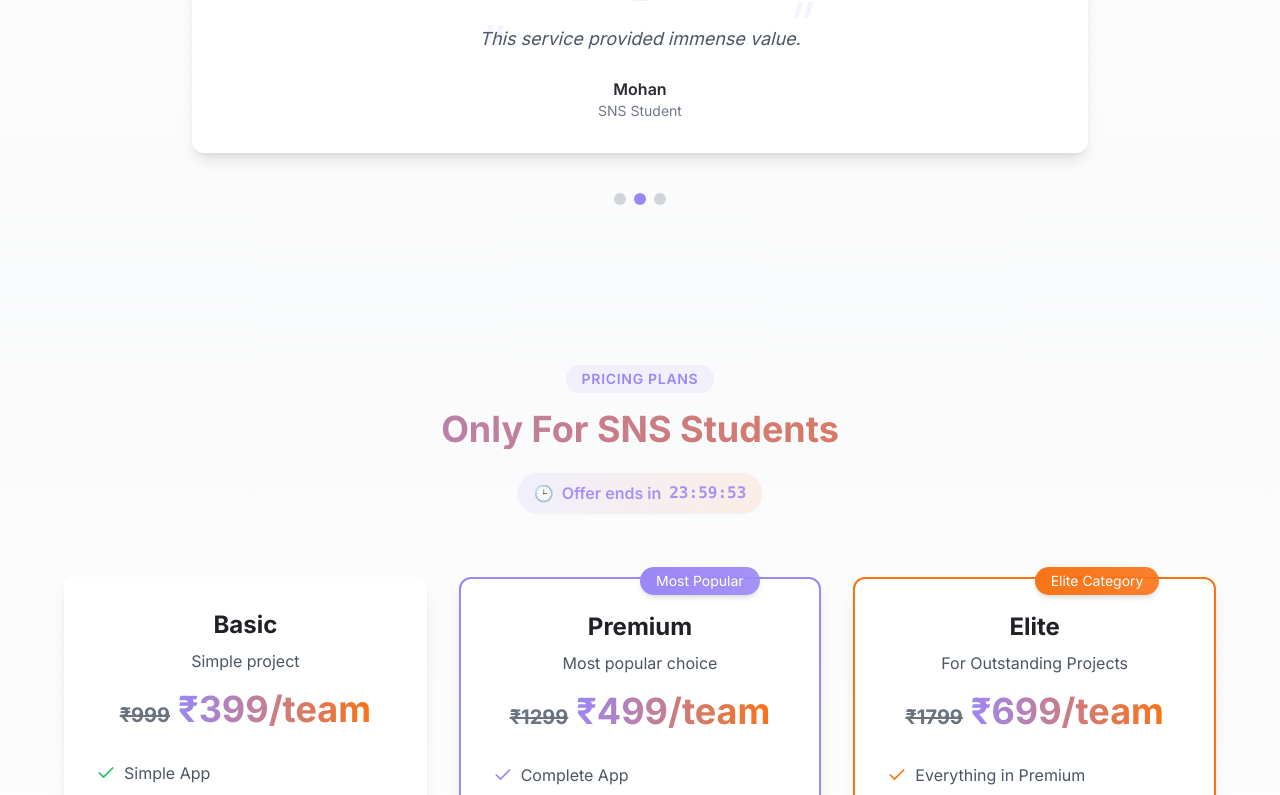
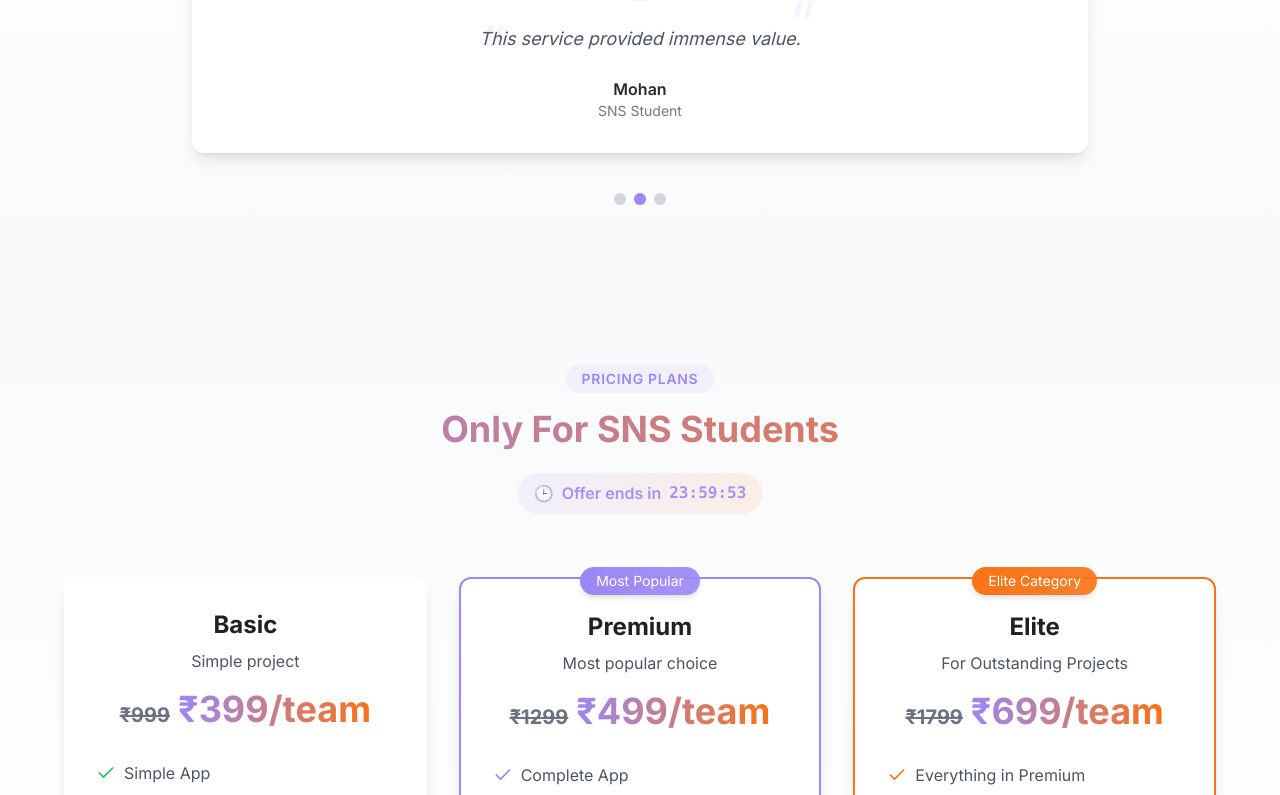
Before and after one commit to Bharanikumar00/sns-project-hub, a React (Vite) app: page / in a window 1280 px wide. Shown: the part 1675-2470 px from the top of the page. Built offline with nearby package versions, Linux system fonts and the light colour scheme.

Commit message:
Update PricingSection.tsx

```diff
--- a/src/components/PricingSection.tsx
+++ b/src/components/PricingSection.tsx
@@ -1,4 +1,3 @@
-
 import { Check } from "lucide-react";
 import { useState, useEffect } from "react";
 import { motion } from "framer-motion";
@@ -122,32 +121,25 @@ const PricingSection = () => {
                 y: -10,
                 boxShadow: '0 25px 50px -12px rgba(0, 0, 0, 0.25)'
               }}
-              className={`bg-white rounded-xl shadow-lg p-8 relative ${
-                index === 1 ? "border-2 border-autumn-purple md:transform md:scale-105" :
+              className={`bg-white rounded-xl shadow-lg p-8 relative ${index === 1 ? "border-2 border-autumn-purple md:transform md:scale-105" :
                 index === 2 ? "border-2 border-autumn-orange md:transform md:scale-105" :
-                "hover:border-2 hover:border-gray-200"
-              }`}
+                  "hover:border-2 hover:border-gray-200"
+                }`}
             >
-              {index === 1 && (
+              {/* Centering Labels - Key Change #1 */}
+              { (index === 1 || index === 2) && (
+                <div className="absolute -top-3 left-0 w-full flex justify-center">
                 <motion.span
                   initial={{ opacity: 0, scale: 0.8 }}
                   animate={{ opacity: 1, scale: 1 }}
                   transition={{ delay: 0.5, duration: 0.3 }}
-                  className="bg-gradient-to-r from-autumn-purple to-autumn-purple/90 text-white px-4 py-1 rounded-full text-sm absolute -top-3 left-1/2 transform -translate-x-1/2 shadow-md whitespace-nowrap"
+                  className={`bg-gradient-to-r  text-white px-4 py-1 rounded-full text-sm  shadow-md whitespace-nowrap ${index === 1 ? "from-autumn-purple to-autumn-purple/90" : "from-autumn-orange to-autumn-orange/90"}`}
                 >
-                  Most Popular
+                  {index === 1 ? "Most Popular" : "Elite Category"}
                 </motion.span>
+                </div>
               )}
-              {index === 2 && (
-                <motion.span
-                  initial={{ opacity: 0, scale: 0.8 }}
-                  animate={{ opacity: 1, scale: 1 }}
-                  transition={{ delay: 0.5, duration: 0.3 }}
-                  className="bg-gradient-to-r from-autumn-orange to-autumn-orange/90 text-white px-4 py-1 rounded-full text-sm absolute -top-3 left-1/2 transform -translate-x-1/2 shadow-md whitespace-nowrap"
-                >
-                  Elite Category
-                </motion.span>
-              )}
+
 
               <div className="text-center mb-8">
                 <h3 className="text-2xl font-bold text-autumn-charcoal mb-2 text-center w-full">
@@ -183,11 +175,10 @@ const PricingSection = () => {
               <motion.button
                 whileHover={{ scale: 1.05 }}
                 whileTap={{ scale: 0.95 }}
-                className={`w-full py-3 rounded-lg transition-colors ${
-                  index === 1 ? "bg-gradient-to-r from-autumn-purple to-autumn-purple/90 text-white shadow-md hover:shadow-lg" :
+                className={`w-full py-3 rounded-lg transition-colors ${index === 1 ? "bg-gradient-to-r from-autumn-purple to-autumn-purple/90 text-white shadow-md hover:shadow-lg" :
                   index === 2 ? "bg-gradient-to-r from-autumn-orange to-autumn-orange/90 text-white shadow-md hover:shadow-lg" :
-                  "border-2 border-autumn-purple text-autumn-purple hover:bg-autumn-purple/5"
-                }`}
+                    "border-2 border-autumn-purple text-autumn-purple hover:bg-autumn-purple/5"
+                  }`}
               >
                 Get Started
               </motion.button>
```
